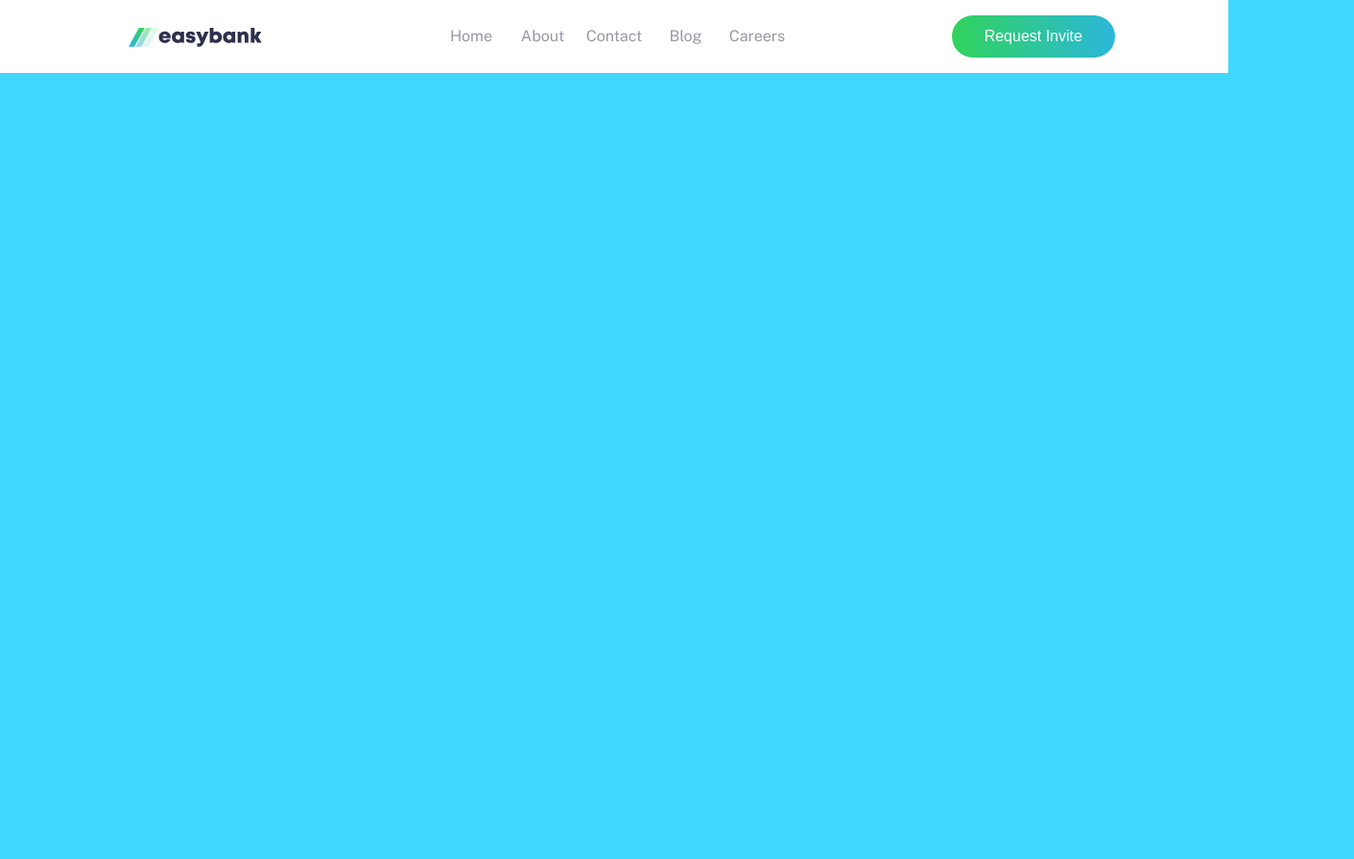
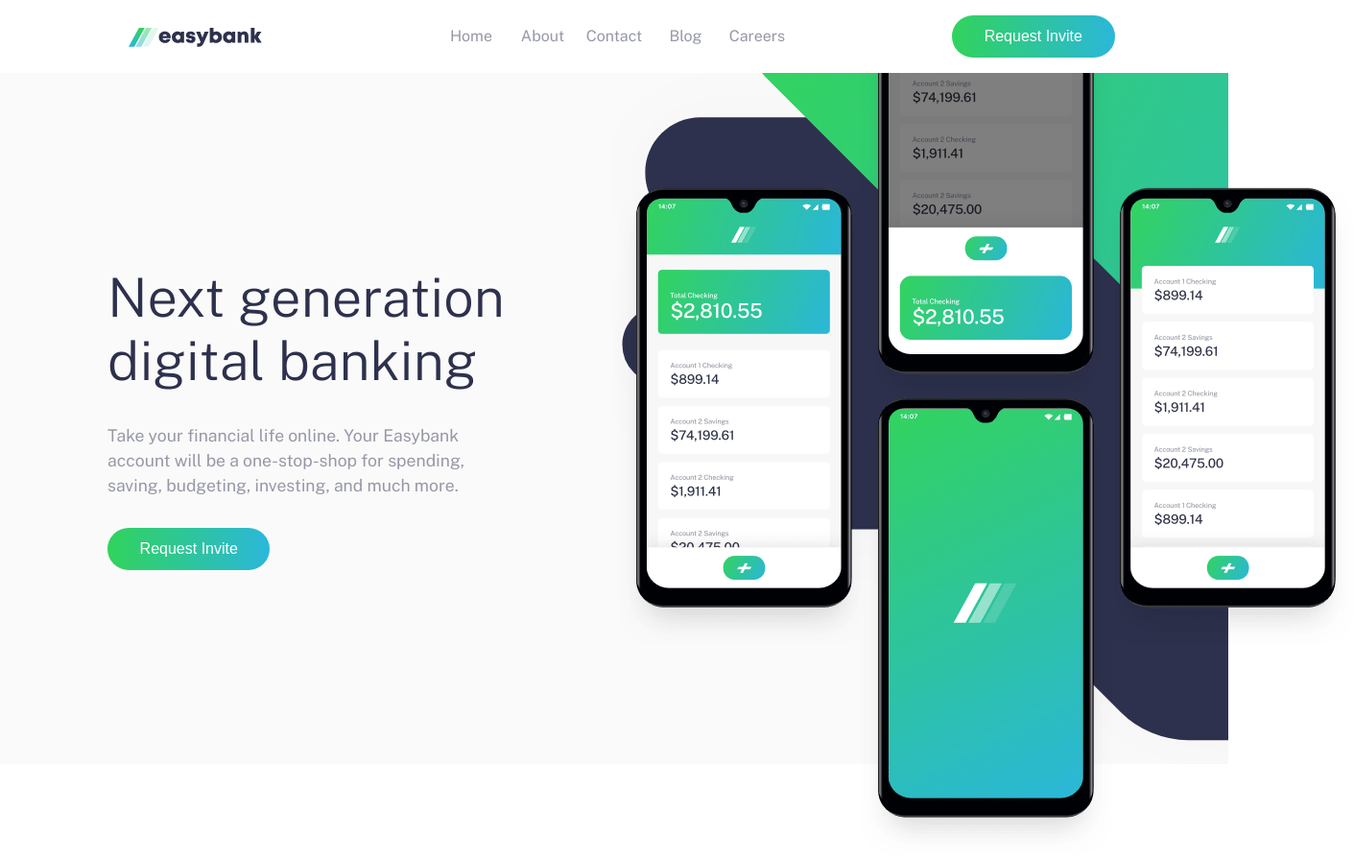
Before and after one commit to prem1835/easybank-landing-page, a website: page index.html in a window 1280 px wide. Shown: the whole page at 96% size, 1411 px wide, since content can reach past the window. Before the commit the page ends 800 px from the top, so only its background shows below. Drawn offline with nearby package versions, Linux system fonts and the light colour scheme.

Commit message:
header is completed

```diff
--- a/index.html
+++ b/index.html
@@ -22,7 +22,7 @@
       <nav class="navbar">
         <div class="navbar__logo-box">
           <img
-            src="/images/logo.svg"
+            src="./images/logo.svg"
             alt="Easybank logo"
             class="navbar__logo"
           />
@@ -46,27 +46,32 @@
         </ul>
         <button class="btn">Request Invite</button>
       </nav>
+      <div class="header-section">
+        <div class="header-section__col-1">
+          <div class="header-section__text-box">
+            <h1 class="header-section__text-box--heading">
+              Next generation digital banking
+            </h1>
+            <p class="header-section__text-box--para">
+              Take your financial life online. Your Easybank account will be a
+              one-stop-shop for spending, saving, budgeting, investing, and much
+              more.
+            </p>
+            <button class="btn">Request Invite</button>
+          </div>
+        </div>
+        <div class="header-section__col-2">
+          <div class="header-section__imgbox">
+            <img
+              src="./images/image-mockups.png"
+              alt="mockup photo of bank App"
+              class="header-section__img"
+            />
+          </div>
+        </div>
+      </div>
     </header>
     <!--
-
-
-
-
-
-
-
-
-
-
-  Next generation digital banking
-
-  Take your financial life online. Your Easybank account will be a one-stop-shop
-  for spending, saving, budgeting, investing, and much more.
-
-  Request Invite
-
-
-
   Why choose Easybank?
 
   We leverage Open Banking to turn your bank account into your financial hub. Control
--- a/sass/abstracts/_variables.scss
+++ b/sass/abstracts/_variables.scss
@@ -5,4 +5,5 @@
 
 $color-grayish-blue: #9698a6;
 $color-Light-grayish-blue: #f3f4f6;
+$color-Light-gray: hsl(0, 0%, 98%);
 $color-white: #ffffff;
--- a/sass/base/_base.scss
+++ b/sass/base/_base.scss
@@ -4,4 +4,5 @@
   margin: 0;
   padding: 0;
   box-sizing: border-box;
+  overflow-x: hidden;
 }
--- a/sass/base/_typography.scss
+++ b/sass/base/_typography.scss
@@ -1,5 +1,4 @@
 body {
   font-family: "Public Sans", sans-serif;
   font-size: 16px;
-  background-color: rgb(66, 216, 253);
 }
--- a/sass/layout/_header.scss
+++ b/sass/layout/_header.scss
@@ -0,0 +1,43 @@
+.header-section {
+  background-color: $color-Light-gray;
+  height: 90vh;
+  display: grid;
+  grid-template-columns: 1fr 1fr;
+  grid-template-rows: auto;
+
+  &__col-1 {
+    display: flex;
+    justify-content: center;
+    align-items: center;
+  }
+
+  &__text-box {
+    width: 65%;
+    &--heading {
+      color: $color-Dark-Blue;
+      font-weight: 300;
+      font-size: 3.5rem;
+    }
+
+    &--para {
+      width: 90%;
+      color: $color-grayish-blue;
+      line-height: 1.6rem;
+      padding: 2rem 0;
+      font-size: 1.1rem;
+    }
+  }
+
+  &__col-2 {
+    height: 100%;
+    background-image: url(../images/bg-intro-desktop.svg);
+    background-repeat: no-repeat;
+    background-position: -4rem -16.3rem;
+  }
+  &__imgbox {
+    position: absolute;
+    z-index: 0;
+    top: -3rem;
+    right: -8.2rem;
+  }
+}
--- a/sass/layout/_navigation.scss
+++ b/sass/layout/_navigation.scss
@@ -6,6 +6,8 @@
   padding: 1em;
   justify-items: center;
   align-items: center;
+  z-index: 23423;
+  position: relative;
 
   &__logo {
     margin-top: 7px;
```
Also changed, not shown: css/style.css.
